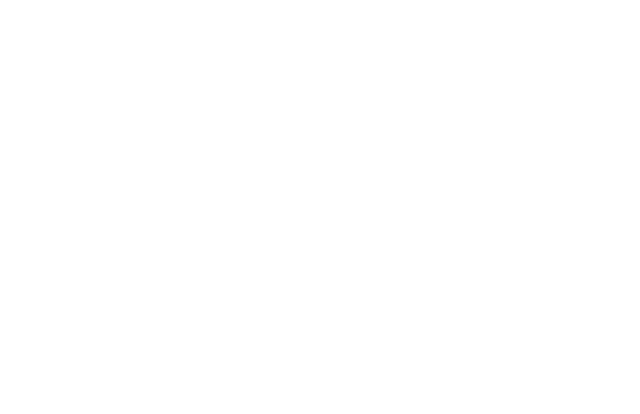
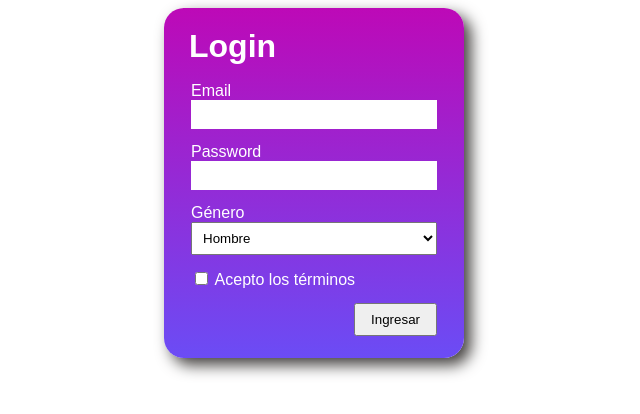
Before and after one commit to Fuentics/aspirantes-mir-html-y-css, a plain HTML site: page ejercicio1-html-y-css/index.html in a window 1280 px wide. Shown: the whole page, without its empty margins (326-966 px from the left). Drawn offline with Linux system fonts and the light colour scheme.

Commit message:
Implementa el formulario del ejercicio de html

```diff
--- a/ejercicio1-html-y-css/index.html
+++ b/ejercicio1-html-y-css/index.html
@@ -8,6 +8,34 @@
     <title>Login</title>
 </head>
 <body>
-
+    <div class="form">
+        <form action="#">
+            <div class="header">
+                <h1>Login</h1>
+            </div>
+            <div class="field">
+                <label for="email">Email</label>
+                <input type="text" name="email" id="email" required>
+            </div>
+            <div class="field">
+                <label for="password">Password</label>
+                <input type="password" name="password" id="password" required>
+            </div>
+            <div class="field">
+                <label for="genero">Género</label>
+                <select name="genero" id="genero">
+                    <option value="hombre">Hombre</option>
+                    <option value="mujer">Mujer</option>
+                </select>
+            </div>
+            <div class="check">
+                <input type="checkbox" name="terms" id="terms">
+                <label for="terms">Acepto los términos</label>
+            </div>
+            <div class="submit">
+                <button type="submit">Ingresar</button>
+            </div>
+        </form>
+    </div>
 </body>
 </html>
--- a/ejercicio1-html-y-css/styles.css
+++ b/ejercicio1-html-y-css/styles.css
@@ -0,0 +1,60 @@
+*{
+    font-family:Arial, Helvetica, sans-serif;
+    color: #ffffff;
+    box-sizing: border-box;
+}
+.form{
+    width: 300px;
+    height: 350px;
+    padding: 20px;
+    border-radius: 20px;
+    margin: 0 auto;
+    background: linear-gradient(#bd09b7 , #6b4cf5);
+    box-shadow: 7px 7px 15px #423f3d;
+    position: relative;
+}
+@media (min-width: 500px){
+    .form{
+        width: 300px;
+    }
+}
+@media (max-width: 500px){
+    .form{
+        width: 100%;
+    }
+}
+.header h1{
+    margin: 0px 0 10px 5px;
+}
+.field{
+    padding: 7px;
+}
+.field input {
+    width: 100%;
+    padding: 7px;
+    border: 50px;
+    color: black;
+}
+.field label {
+    width: 100%;
+    display: block;
+    width: 100%;
+}
+.field select, option{
+    color: black;
+    width: 100%;
+    padding: 7px;
+}
+.check{
+    color: black;
+    width: 100%;
+    padding: 7px;
+}
+.submit{
+    float: right;
+    padding: 7px;
+}
+.submit button{
+    color: black;
+    padding: 7px 15px;
+}
```
